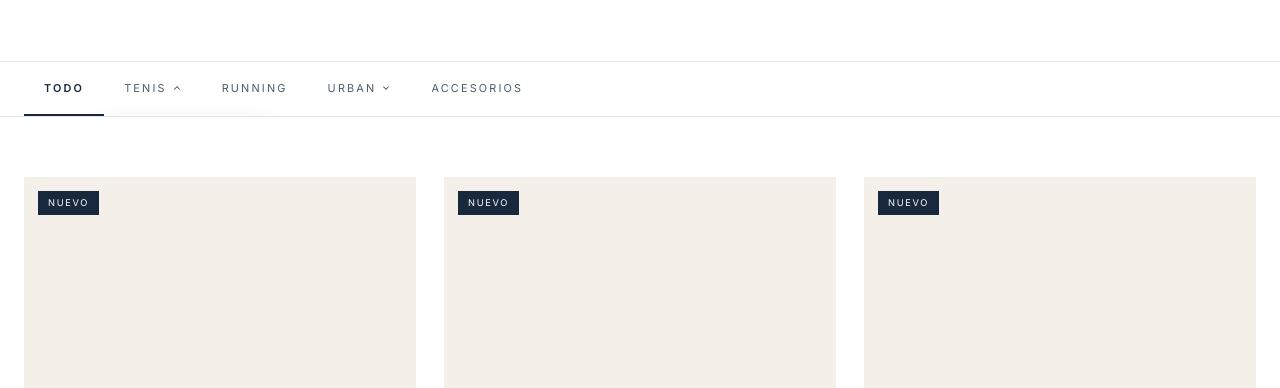
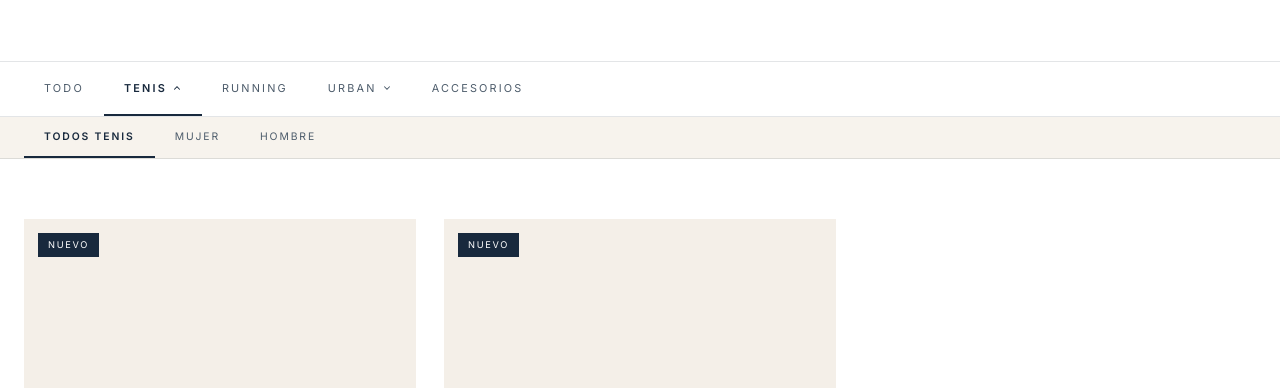
Before and after one commit to christianjcgbot/IM, a plain HTML site: page shop/index.html in a window 1280 px wide. Both pictures are taken after a click on the button "TENIS". Shown: the part 388-776 px from the top of the page. Drawn offline with nearby package versions, Linux system fonts and the light colour scheme.

Commit message:
Fix subcategory row, overflow dropdown bug, clean product categories

```diff
--- a/assets/shop.css
+++ b/assets/shop.css
@@ -61,8 +61,7 @@
 }
 .shop-cats-inner::-webkit-scrollbar { display: none; }
 
-/* Cat button with optional dropdown */
-.cat-item { position: relative; }
+.cat-item { display: contents; }
 .cat-btn {
   flex-shrink: 0;
   background: none;
@@ -88,38 +87,38 @@
   border-bottom-color: var(--navy);
 }
 .cat-btn svg { transition: transform 0.2s; }
-.cat-item.open .cat-btn svg { transform: rotate(180deg); }
+.cat-btn.has-sub.active svg { transform: rotate(180deg); }
 
-/* Dropdown */
-.cat-dropdown {
+/* Sub-row — appears below main row */
+.shop-subcats {
   display: none;
-  position: absolute;
-  top: 100%;
-  left: 0;
-  background: #fff;
-  border: 1px solid var(--line);
-  box-shadow: 0 8px 24px rgba(16,29,44,0.1);
-  min-width: 160px;
-  z-index: 20;
+  background: var(--beige-soft);
+  border-bottom: 1px solid var(--line);
 }
-.cat-item.open .cat-dropdown { display: block; }
-.cat-dropdown button {
-  display: block;
-  width: 100%;
-  text-align: left;
+.shop-subcats.visible { display: block; }
+.shop-subcats-inner {
+  display: flex;
+  overflow-x: auto;
+  scrollbar-width: none;
+}
+.shop-subcats-inner::-webkit-scrollbar { display: none; }
+.subcat-btn {
+  flex-shrink: 0;
   background: none;
   border: none;
+  border-bottom: 2px solid transparent;
   cursor: pointer;
   font-family: var(--font-ui);
-  font-size: 0.68rem;
-  letter-spacing: 0.16em;
+  font-size: 0.65rem;
+  letter-spacing: 0.18em;
   text-transform: uppercase;
   color: var(--muted);
-  padding: 13px 20px;
-  transition: background 0.15s, color 0.15s;
+  padding: 12px 20px;
+  transition: color 0.2s, border-color 0.2s;
+  white-space: nowrap;
 }
-.cat-dropdown button:hover { background: var(--beige); color: var(--navy); }
-.cat-dropdown button.active { color: var(--navy); font-weight: 600; }
+.subcat-btn:hover { color: var(--navy); }
+.subcat-btn.active { color: var(--navy); font-weight: 600; border-bottom-color: var(--navy); }
 
 /* ── Product Grid ── */
 .shop-section { padding: 60px 0 100px; }
--- a/assets/shop.js
+++ b/assets/shop.js
@@ -32,8 +32,8 @@ const PRODUCTS = [
   {
     id: 'calza-dua',
     name: 'Calza Larga DUA',
-    subtitle: 'Running Mujer',
-    cats: ['running', 'mujer'],
+    subtitle: 'Running · Mujer',
+    cats: ['running'],
     price: 22990,
     link: 'https://pay.sumup.com/b2c/QULM76D1',
     desc: 'Calza de compresión larga para running y entrenamiento. Tejido dryfit de 4 vías de elasticidad, costuras planas anti-roce. Diseñada para máximo confort en cada kilómetro.',
@@ -44,8 +44,8 @@ const PRODUCTS = [
   {
     id: 'peto-dryfit',
     name: 'Peto Dryfit',
-    subtitle: 'Running Mujer',
-    cats: ['running', 'mujer'],
+    subtitle: 'Running · Mujer',
+    cats: ['running'],
     price: 17990,
     link: 'https://pay.sumup.com/b2c/QSJ3UCPD',
     desc: 'Peto deportivo dryfit de alto rendimiento. Escote deportivo con espalda descubierta para mayor movilidad. Ideal para running, entrenamiento y yoga.',
@@ -121,54 +121,47 @@ if (grid) {
   function filterProducts(f) {
     let visible = 0;
     document.querySelectorAll('.product-card-item').forEach(c => {
-      const cats = JSON.parse(c.dataset.cats||'[]');
-      const show = f==='all' || cats.includes(f);
+      const cats = JSON.parse(c.dataset.cats || '[]');
+      const show = f === 'all' || cats.includes(f);
       c.classList.toggle('hidden', !show);
       if (show) visible++;
     });
     const empty = document.getElementById('grid-empty');
-    if (empty) empty.style.display = visible===0 ? 'block' : 'none';
+    if (empty) empty.style.display = visible === 0 ? 'block' : 'none';
+  }
+
+  function clearActive() {
+    document.querySelectorAll('.cat-btn').forEach(b => b.classList.remove('active'));
+    document.querySelectorAll('.subcat-btn').forEach(b => b.classList.remove('active'));
+    document.querySelectorAll('.shop-subcats').forEach(s => s.classList.remove('visible'));
   }
 
   // Main category buttons
   document.querySelectorAll('.cat-btn').forEach(btn => {
-    btn.addEventListener('click', (e) => {
-      const item = btn.closest('.cat-item');
-      const hasDropdown = item && item.querySelector('.cat-dropdown');
+    btn.addEventListener('click', () => {
+      const subId = btn.dataset.sub;
+      clearActive();
+      btn.classList.add('active');
+      filterProducts(btn.dataset.cat);
+      // Show sub-row if applicable and reset its active state
+      if (subId) {
+        const subRow = document.getElementById(subId);
+        if (subRow) {
+          subRow.classList.add('visible');
+          subRow.querySelectorAll('.subcat-btn').forEach((b,i) => b.classList.toggle('active', i===0));
+        }
+      }
+    });
+  });
 
-      // Toggle dropdown if exists
-      if (hasDropdown) {
-        const isOpen = item.classList.contains('open');
-        document.querySelectorAll('.cat-item').forEach(i => i.classList.remove('open'));
-        if (!isOpen) { item.classList.add('open'); return; }
-        return;
-      }
-
-      // Close all dropdowns
-      document.querySelectorAll('.cat-item').forEach(i => i.classList.remove('open'));
-      document.querySelectorAll('.cat-btn').forEach(b => b.classList.remove('active'));
-      document.querySelectorAll('.cat-dropdown button').forEach(b => b.classList.remove('active'));
+  // Sub-category buttons
+  document.querySelectorAll('.subcat-btn').forEach(btn => {
+    btn.addEventListener('click', () => {
+      const row = btn.closest('.shop-subcats');
+      row.querySelectorAll('.subcat-btn').forEach(b => b.classList.remove('active'));
       btn.classList.add('active');
       filterProducts(btn.dataset.cat);
     });
-  });
-
-  // Dropdown sub-buttons
-  document.querySelectorAll('.cat-dropdown button').forEach(btn => {
-    btn.addEventListener('click', () => {
-      document.querySelectorAll('.cat-btn').forEach(b => b.classList.remove('active'));
-      document.querySelectorAll('.cat-dropdown button').forEach(b => b.classList.remove('active'));
-      btn.classList.add('active');
-      document.querySelectorAll('.cat-item').forEach(i => i.classList.remove('open'));
-      filterProducts(btn.dataset.cat);
-    });
-  });
-
-  // Close dropdowns clicking outside
-  document.addEventListener('click', e => {
-    if (!e.target.closest('.cat-item')) {
-      document.querySelectorAll('.cat-item').forEach(i => i.classList.remove('open'));
-    }
   });
 }
 
--- a/shop/index.html
+++ b/shop/index.html
@@ -69,35 +69,36 @@
 
       <div class="shop-cats">
         <div class="container shop-cats-inner">
+          <div class="cat-item"><button class="cat-btn active" data-cat="all">Todo</button></div>
           <div class="cat-item">
-            <button class="cat-btn active" data-cat="all">Todo</button>
-          </div>
-          <div class="cat-item" id="ci-tenis">
-            <button class="cat-btn" data-cat="tenis">
+            <button class="cat-btn has-sub" data-cat="tenis" data-sub="sub-tenis">
               Tenis
               <svg width="10" height="10" viewBox="0 0 24 24" fill="none" stroke="currentColor" stroke-width="2.5" stroke-linecap="round"><path d="M6 9l6 6 6-6"/></svg>
             </button>
-            <div class="cat-dropdown">
-              <button data-cat="tenis-mujer">Tenis Mujer</button>
-              <button data-cat="tenis-hombre">Tenis Hombre</button>
-            </div>
           </div>
+          <div class="cat-item"><button class="cat-btn" data-cat="running">Running</button></div>
           <div class="cat-item">
-            <button class="cat-btn" data-cat="running">Running</button>
-          </div>
-          <div class="cat-item" id="ci-urban">
-            <button class="cat-btn" data-cat="urban">
+            <button class="cat-btn has-sub" data-cat="urban" data-sub="sub-urban">
               Urban
               <svg width="10" height="10" viewBox="0 0 24 24" fill="none" stroke="currentColor" stroke-width="2.5" stroke-linecap="round"><path d="M6 9l6 6 6-6"/></svg>
             </button>
-            <div class="cat-dropdown">
-              <button data-cat="urban-mujer">Urban Mujer</button>
-              <button data-cat="urban-hombre">Urban Hombre</button>
-            </div>
           </div>
-          <div class="cat-item">
-            <button class="cat-btn" data-cat="accesorios">Accesorios</button>
-          </div>
+          <div class="cat-item"><button class="cat-btn" data-cat="accesorios">Accesorios</button></div>
+        </div>
+      </div>
+
+      <div class="shop-subcats" id="sub-tenis">
+        <div class="container shop-subcats-inner">
+          <button class="subcat-btn active" data-cat="tenis">Todos Tenis</button>
+          <button class="subcat-btn" data-cat="tenis-mujer">Mujer</button>
+          <button class="subcat-btn" data-cat="tenis-hombre">Hombre</button>
+        </div>
+      </div>
+      <div class="shop-subcats" id="sub-urban">
+        <div class="container shop-subcats-inner">
+          <button class="subcat-btn active" data-cat="urban">Todos Urban</button>
+          <button class="subcat-btn" data-cat="urban-mujer">Mujer</button>
+          <button class="subcat-btn" data-cat="urban-hombre">Hombre</button>
         </div>
       </div>
 
```
